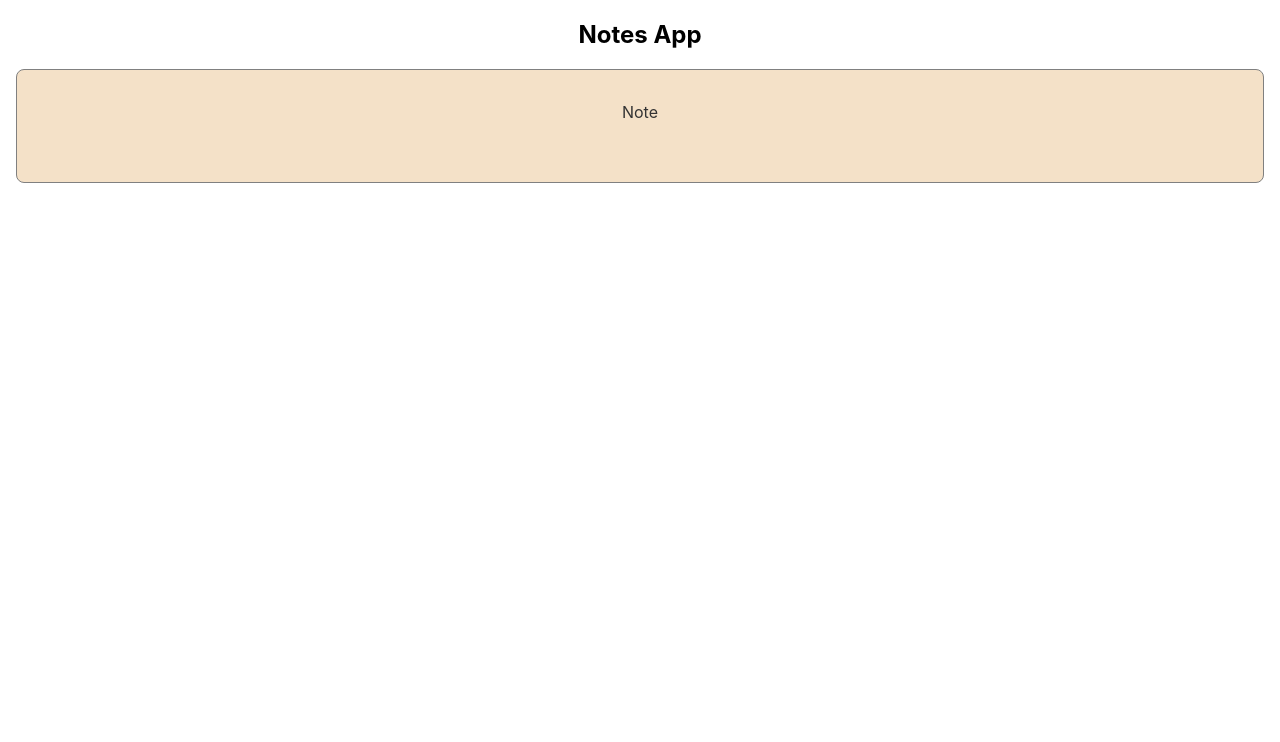
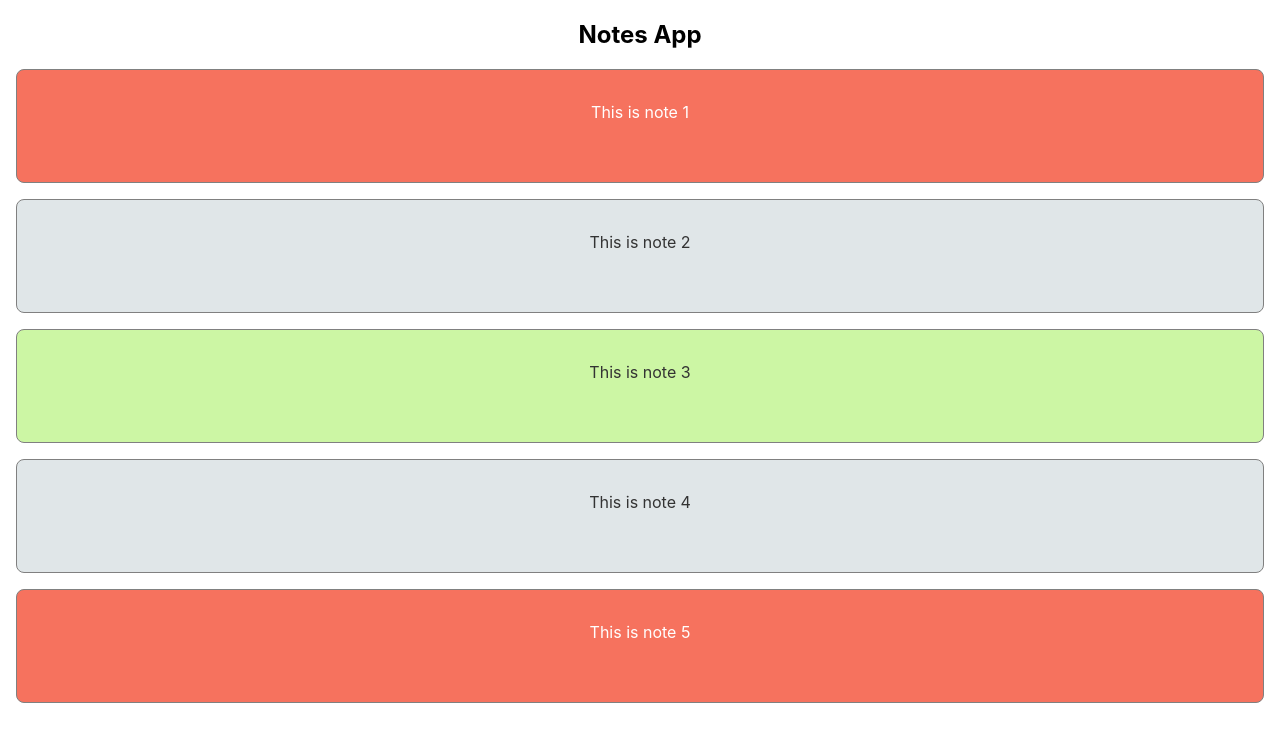
Before and after one commit to kartavya99/Note-App-TypeScript, a React (Create React App) app: page / in a window 1280 px wide. Shown: the top 742 px of the page. Built offline with nearby package versions, Linux system fonts and the light colour scheme.

Commit message:
basic note structure

```diff
--- a/src/App.tsx
+++ b/src/App.tsx
@@ -1,12 +1,15 @@
 import "./App.css";
-import Note from "./components/notes/notes";
+import Note from "./components/note/note";
+import { Notes } from "./components/note/data";
 
 function App() {
   return (
     <div className="App">
       <h2>Notes App</h2>
       <div>
-        <Note></Note>
+        {Notes.map((note) => (
+          <Note key={note.id} priority={note.priority} text={note.text}></Note>
+        ))}
       </div>
     </div>
   );
--- /dev/null
+++ b/src/components/note/data.ts
@@ -0,0 +1,29 @@
+import { NoteProps } from "./note-type";
+
+export const Notes: NoteProps[] = [
+  {
+    id: 1,
+    text: "This is note 1",
+    priority: "high",
+  },
+  {
+    id: 2,
+    text: "This is note 2",
+    priority: "low",
+  },
+  {
+    id: 3,
+    text: "This is note 3",
+    priority: "medium",
+  },
+  {
+    id: 4,
+    text: "This is note 4",
+    priority: "low",
+  },
+  {
+    id: 5,
+    text: "This is note 5",
+    priority: "high",
+  },
+];
--- /dev/null
+++ b/src/components/note/note-type.ts
@@ -0,0 +1,5 @@
+export type NoteProps = {
+  id?: number;
+  text: string;
+  priority?: "high" | "medium" | "low";
+};
--- /dev/null
+++ b/src/components/note/note.css
@@ -0,0 +1,23 @@
+.note {
+  border: 1px solid grey;
+  padding: 2rem;
+  font-size: 1rem;
+  color: #333;
+  height: 3rem;
+  border-radius: 0.5rem;
+  background-color: lavender;
+  margin-top: 1rem;
+}
+
+.high {
+  background-color: rgb(246, 114, 94);
+  color: white;
+}
+
+.medium {
+  background-color: rgb(204, 246, 164);
+}
+
+.low {
+  background-color: rgb(224, 230, 232);
+}
--- /dev/null
+++ b/src/components/note/note.tsx
@@ -0,0 +1,8 @@
+import "./note.css";
+import { NoteProps } from "./note-type";
+
+function Note(props: NoteProps) {
+  return <div className={`note ${props.priority}`}>{props.text}</div>;
+}
+
+export default Note;
--- a/src/components/notes/notes.css
+++ /dev/null
@@ -1,9 +0,0 @@
-.note {
-  border: 1px solid grey;
-  padding: 2rem;
-  font-size: 1rem;
-  color: #333;
-  height: 3rem;
-  border-radius: 0.5rem;
-  background-color: rgb(244, 225, 200);
-}
--- a/src/components/notes/notes.tsx
+++ /dev/null
@@ -1,7 +0,0 @@
-import "./notes.css";
-
-function Note() {
-  return <div className="note">Note</div>;
-}
-
-export default Note;
```
